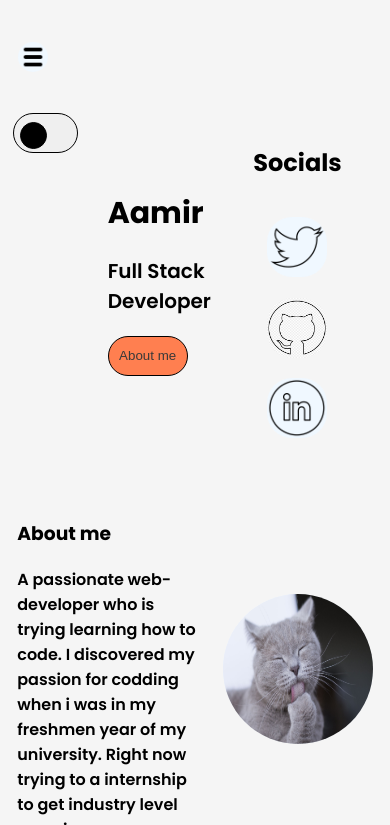
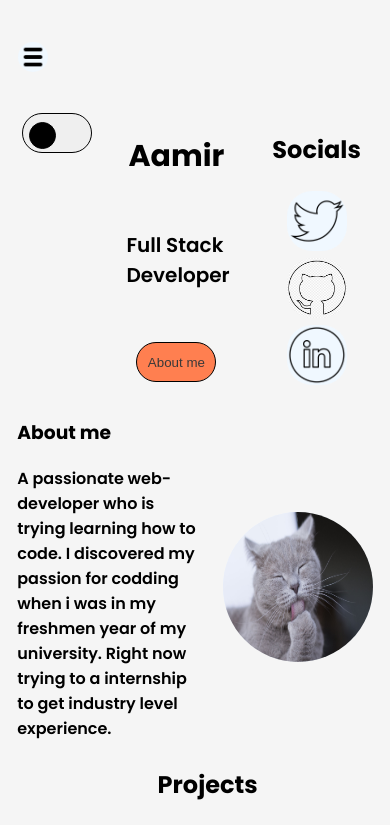
Before and after one commit to zaheerAamir/My-Portfolio, a plain HTML site: page index.html in a window 390 px wide. Shown: the top 825 px of the page. Drawn offline with Linux system fonts and the light colour scheme.

Commit message:
made some css changes

```diff
--- a/port.css
+++ b/port.css
@@ -148,20 +148,22 @@ a{
     height: fit-content;
     width: 100%;
     display: flex;
-    justify-content: space-between;
+    justify-content: space-evenly;
+    margin-bottom: 10px;
 }
 
 .name{
     height: 400px;
-    width: 40%;
+    width: 30%;
     display: flex;
     flex-direction: column;
-    justify-content: center;
+    align-items: center;
+    justify-content: space-around;
 }
 
 .svg{
     height: 400px;
-    width: 50%;
+    width: 30%;
     display: flex;
     flex-direction: column;
     align-items: center;
@@ -182,24 +184,19 @@ img{
 .myName{
     font-size: 50px;
     font-weight: 700;
-    position: relative;
-    left: 200px;
-    margin: 0px;
+    margin: 0;
 }
 
 .myDisc{
     font-size: 30px;
-    position: relative;
-    left: 200px;
-    max-width: 200px;
+    max-width: 154px;
+    margin: 0;
 }
 
 #abtme{
     height: 50px;
     width: 100px;
     border-radius: 30px;
-    position: relative;
-    left: 200px;
     background-color: coral;
     color: rgb(57, 57, 57);
     border: solid black 1px;
@@ -219,6 +216,7 @@ img{
     display: flex;
     justify-content: space-around;
     align-items: center;
+    margin-bottom: 10px;
 }
 
 #One{
@@ -347,26 +345,16 @@ img{
 
     .myName{
         font-size: 40px;
-        position: relative;
-        left: 100px;
     }
 
     .myDisc{
         font-size: 30px;
-        position: relative;
-        left: 100px;
     }
 
     #abtme{
         height: 50px;
         width: 100px;
         border-radius: 30px;
-        position: relative;
-        left: 100px;
-    }
-
-    #mainTwo{
-        height: 35vh;
     }
 
     .me{
@@ -428,16 +416,12 @@ img{
         transform: translateX(30px);
     }
 
-    .mainOne{
+    .svg{
         height: fit-content;
     }
 
-    .svg{
-        height: 350px;
-    }
-
     .name{
-        height: 350px;
+        height: 300px;
     }
 
     img{
@@ -451,14 +435,10 @@ img{
 
     .myName{
         font-size: 30px;
-        position: relative;
-        left: 30px;
     }
 
     .myDisc{
         font-size: 20px;
-        position: relative;
-        left: 30px;
         max-width: 100px;
     }
 
@@ -466,16 +446,14 @@ img{
         height: 40px;
         width: 80px;
         border-radius: 20px;
-        position: relative;
-        left: 30px;
     }
 
     #mainTwo{
-        height: 50vh;
+        margin-bottom: 10px;
     }
 
     #One{
-        height: 300px;
+        height: fit-content;
     }
 
     .me{
```
